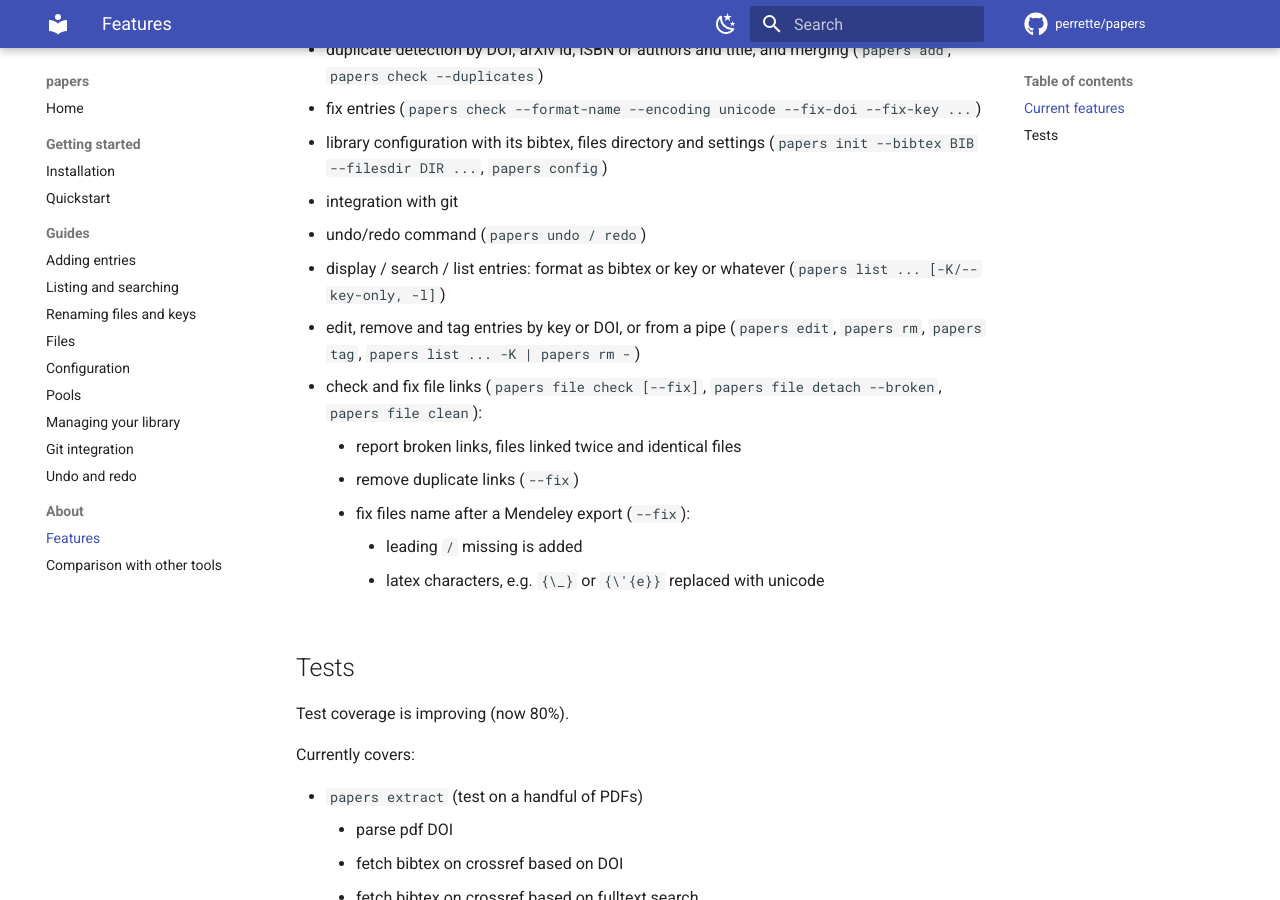
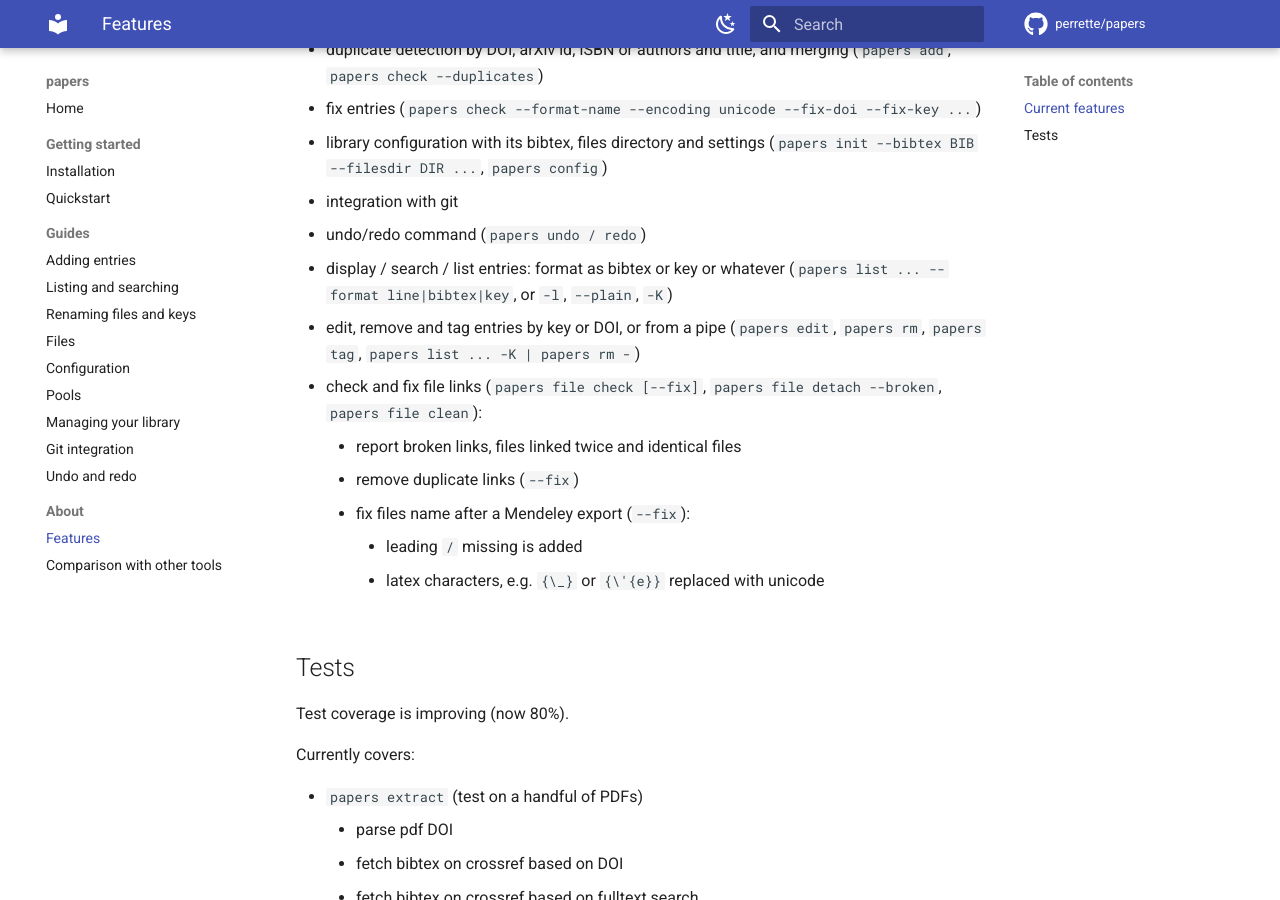
Before and after one commit to perrette/papers, an MkDocs documentation site: the page built from docs/features.md, in a window 1280 px wide and 900 px high, scrolled down 640 px. Built offline with MkDocs 1.6.1 and Material for MkDocs 9.7.7, drawn with Linux system fonts in a browser that asks for light colours; comment, search, counter and statistics services are not loaded.

Commit message:
docs: list --format in the feature list

```diff
--- a/docs/features.md
+++ b/docs/features.md
@@ -18,7 +18,7 @@
 - library configuration with its bibtex, files directory and settings (`papers init --bibtex BIB --filesdir DIR ...`, `papers config`)
 - integration with git
 - undo/redo command (`papers undo / redo`)
-- display / search / list entries: format as bibtex or key or whatever (`papers list ... [-K/--key-only, -l]`)
+- display / search / list entries: format as bibtex or key or whatever (`papers list ... --format line|bibtex|key`, or `-l`, `--plain`, `-K`)
 - edit, remove and tag entries by key or DOI, or from a pipe (`papers edit`, `papers rm`, `papers tag`, `papers list ... -K | papers rm -`)
 - check and fix file links (`papers file check [--fix]`, `papers file detach --broken`, `papers file clean`):
     - report broken links, files linked twice and identical files
```
